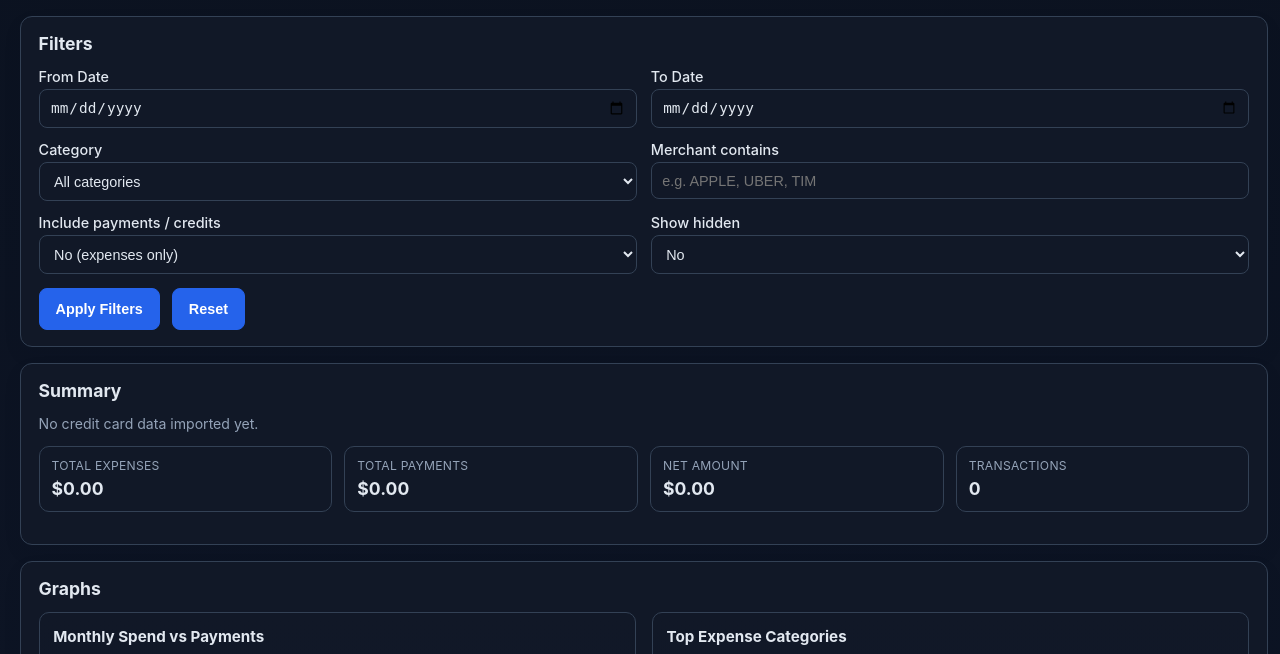
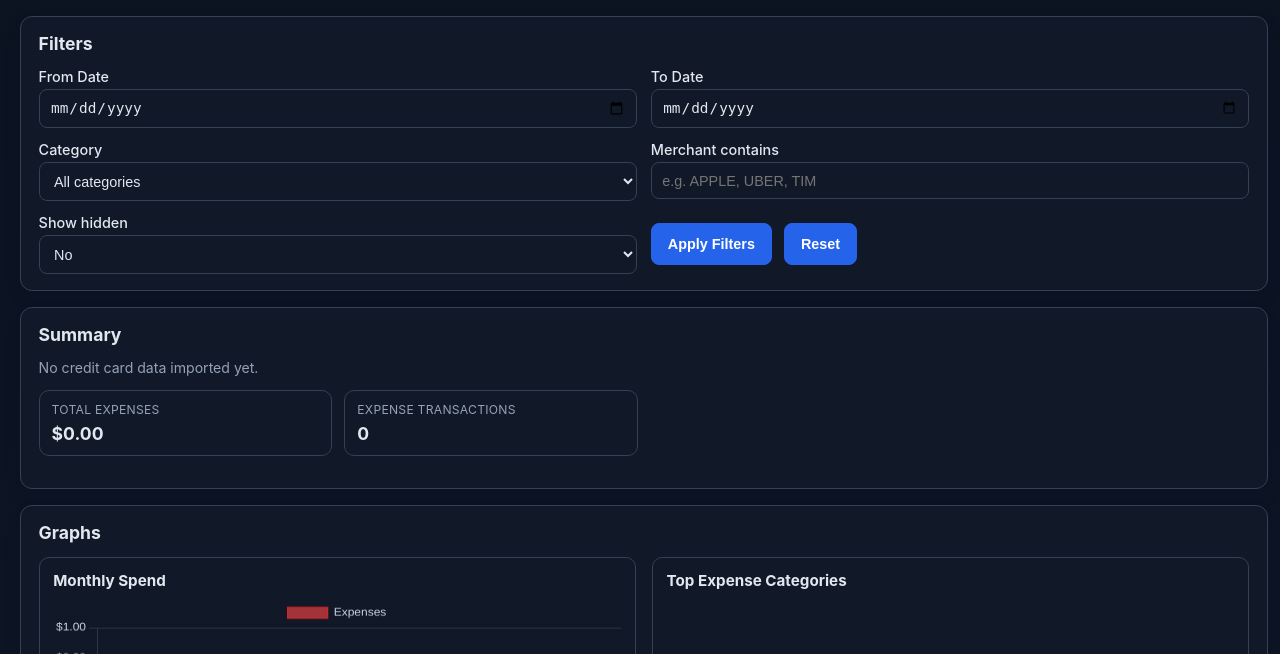
Before and after one commit to Jayco345BHS/FinGlass, a Flask app: page /credit-card in a window 1280 px wide. Shown: the part 100-754 px from the top of the page. Run offline with Flask 3, Linux system fonts and the light colour scheme; data that the repository does not hold is empty; a map, chart or similar area stays blank.

Commit message:
feat: Refactor credit card transaction summary by removing payments and net amount calculations

```diff
--- a/app/main.py
+++ b/app/main.py
@@ -617,9 +617,7 @@
             """
             SELECT
                 ROUND(COALESCE(SUM(CASE WHEN amount > 0 THEN amount ELSE 0 END), 0), 2) AS total_expenses,
-                ROUND(COALESCE(SUM(CASE WHEN amount < 0 THEN ABS(amount) ELSE 0 END), 0), 2) AS total_payments,
-                ROUND(COALESCE(SUM(amount), 0), 2) AS net_amount,
-                COUNT(*) AS transactions
+                COUNT(CASE WHEN amount > 0 THEN 1 END) AS transactions
             FROM credit_card_transactions
                         WHERE provider = ?
                             AND is_hidden = 0
@@ -631,8 +629,7 @@
             """
             SELECT
                 SUBSTR(transaction_date, 1, 7) AS month,
-                ROUND(SUM(CASE WHEN amount > 0 THEN amount ELSE 0 END), 2) AS expenses,
-                ROUND(SUM(CASE WHEN amount < 0 THEN ABS(amount) ELSE 0 END), 2) AS payments
+                ROUND(SUM(CASE WHEN amount > 0 THEN amount ELSE 0 END), 2) AS expenses
             FROM credit_card_transactions
                         WHERE provider = ?
                             AND is_hidden = 0
@@ -715,6 +712,7 @@
             FROM credit_card_transactions
                         WHERE provider = ?
                             AND is_hidden = 0
+                            AND amount > 0
             ORDER BY transaction_date DESC, id DESC
             LIMIT 80
             """,
@@ -734,6 +732,7 @@
             FROM credit_card_transactions
                         WHERE provider = ?
                             AND is_hidden = 0
+                            AND amount > 0
             """,
             (provider,),
         ).fetchone()
@@ -744,8 +743,6 @@
                 "latest_transaction_date": latest_row["latest_transaction_date"] if latest_row else None,
                 "summary": dict(summary_row) if summary_row else {
                     "total_expenses": 0,
-                    "total_payments": 0,
-                    "net_amount": 0,
                     "transactions": 0,
                 },
                 "monthly": [dict(row) for row in monthly],
--- a/app/static/credit_card.js
+++ b/app/static/credit_card.js
@@ -3,8 +3,6 @@
 const statusEl = document.getElementById("status");
 const creditCardAsOfEl = document.getElementById("creditCardAsOf");
 const ccTotalExpensesEl = document.getElementById("ccTotalExpenses");
-const ccTotalPaymentsEl = document.getElementById("ccTotalPayments");
-const ccNetAmountEl = document.getElementById("ccNetAmount");
 const ccTransactionsEl = document.getElementById("ccTransactions");
 
 const filtersForm = document.getElementById("creditFiltersForm");
@@ -12,7 +10,6 @@
 const filterEndDateEl = document.getElementById("filterEndDate");
 const filterCategoryEl = document.getElementById("filterCategory");
 const filterMerchantEl = document.getElementById("filterMerchant");
-const filterIncludePaymentsEl = document.getElementById("filterIncludePayments");
 const filterIncludeHiddenEl = document.getElementById("filterIncludeHidden");
 const selectAllCreditTxEl = document.getElementById("selectAllCreditTx");
 const hideSelectedCreditTxBtn = document.getElementById("hideSelectedCreditTxBtn");
@@ -118,8 +115,6 @@
   const summary = data.summary || {};
   const totalExpenses = Number(summary.total_expenses || 0);
   ccTotalExpensesEl.textContent = fmtMoney(summary.total_expenses || 0);
-  ccTotalPaymentsEl.textContent = fmtMoney(summary.total_payments || 0);
-  ccNetAmountEl.textContent = fmtMoney(summary.net_amount || 0);
   ccTransactionsEl.textContent = Number(summary.transactions || 0).toString();
 
   creditCardAsOfEl.textContent = data.latest_transaction_date
@@ -137,14 +132,6 @@
           data: monthly.map((row) => Number(row.expenses || 0)),
           backgroundColor: "rgba(239, 68, 68, 0.65)",
           borderColor: "#dc2626",
-          borderWidth: 1.2,
-          borderRadius: 6,
-        },
-        {
-          label: "Payments",
-          data: monthly.map((row) => Number(row.payments || 0)),
-          backgroundColor: "rgba(16, 185, 129, 0.6)",
-          borderColor: "#059669",
           borderWidth: 1.2,
           borderRadius: 6,
         },
@@ -250,7 +237,7 @@
     end_date: filterEndDateEl.value,
     category: filterCategoryEl.value,
     merchant: filterMerchantEl.value.trim(),
-    include_payments: filterIncludePaymentsEl.value,
+    include_payments: "false",
     include_hidden: filterIncludeHiddenEl.value,
     limit: 1000,
   };
@@ -428,7 +415,6 @@
   filterEndDateEl.value = "";
   filterCategoryEl.value = "";
   filterMerchantEl.value = "";
-  filterIncludePaymentsEl.value = "false";
   filterIncludeHiddenEl.value = "false";
 
   try {
--- a/app/templates/credit_card.html
+++ b/app/templates/credit_card.html
@@ -34,13 +34,6 @@
             <input id="filterMerchant" type="text" placeholder="e.g. APPLE, UBER, TIM" />
           </label>
           <label>
-            Include payments / credits
-            <select id="filterIncludePayments">
-              <option value="false" selected>No (expenses only)</option>
-              <option value="true">Yes</option>
-            </select>
-          </label>
-          <label>
             Show hidden
             <select id="filterIncludeHidden">
               <option value="false" selected>No</option>
@@ -63,15 +56,7 @@
             <p class="summary-value" id="ccTotalExpenses">$0.00</p>
           </article>
           <article class="summary-card">
-            <p class="summary-label">Total Payments</p>
-            <p class="summary-value" id="ccTotalPayments">$0.00</p>
-          </article>
-          <article class="summary-card">
-            <p class="summary-label">Net Amount</p>
-            <p class="summary-value" id="ccNetAmount">$0.00</p>
-          </article>
-          <article class="summary-card">
-            <p class="summary-label">Transactions</p>
+            <p class="summary-label">Expense Transactions</p>
             <p class="summary-value" id="ccTransactions">0</p>
           </article>
         </div>
@@ -81,7 +66,7 @@
         <h2>Graphs</h2>
         <div class="chart-grid">
           <div class="chart-card">
-            <h3>Monthly Spend vs Payments</h3>
+            <h3>Monthly Spend</h3>
             <canvas id="ccMonthlyChart"></canvas>
           </div>
           <div class="chart-card">
```
